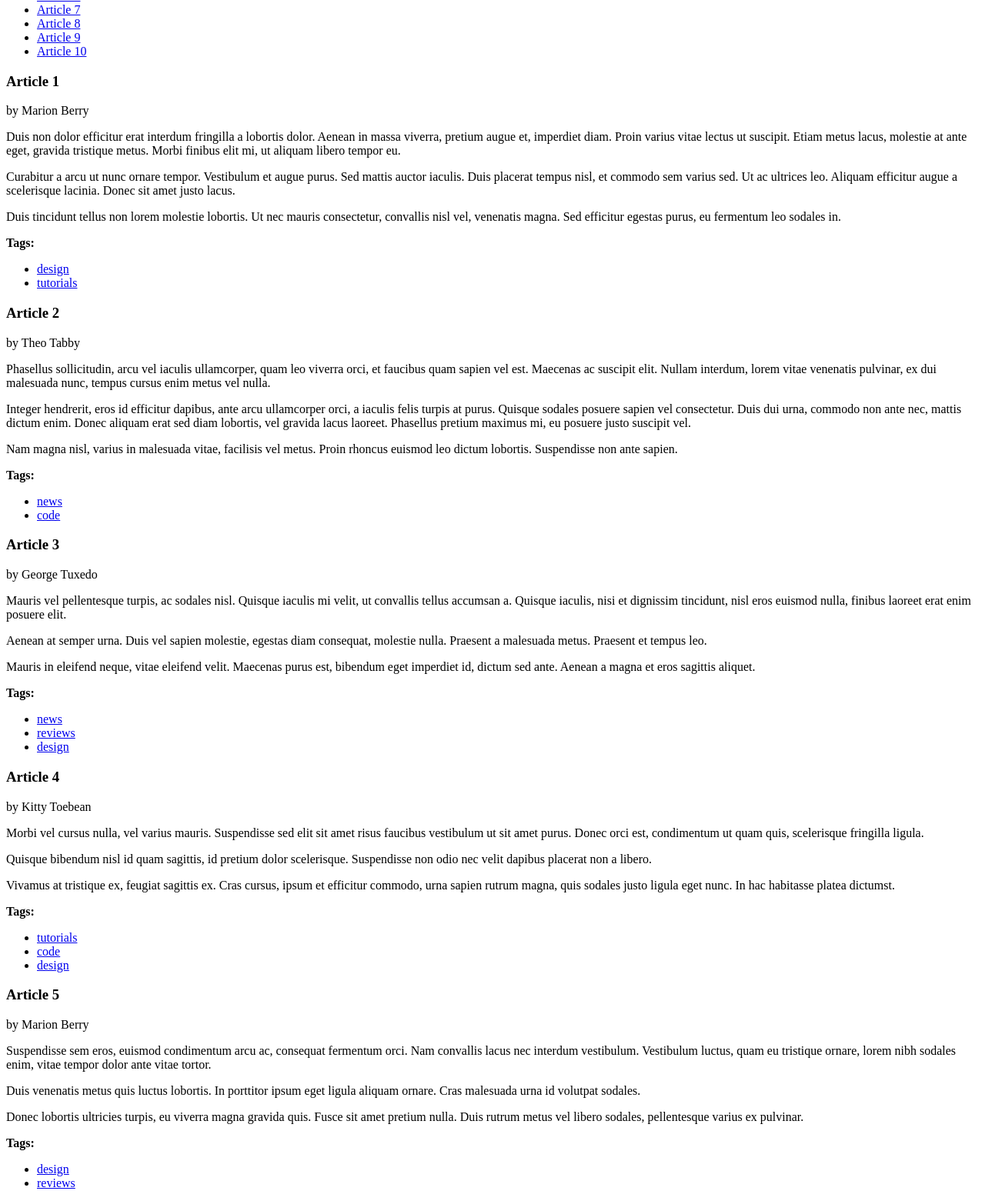
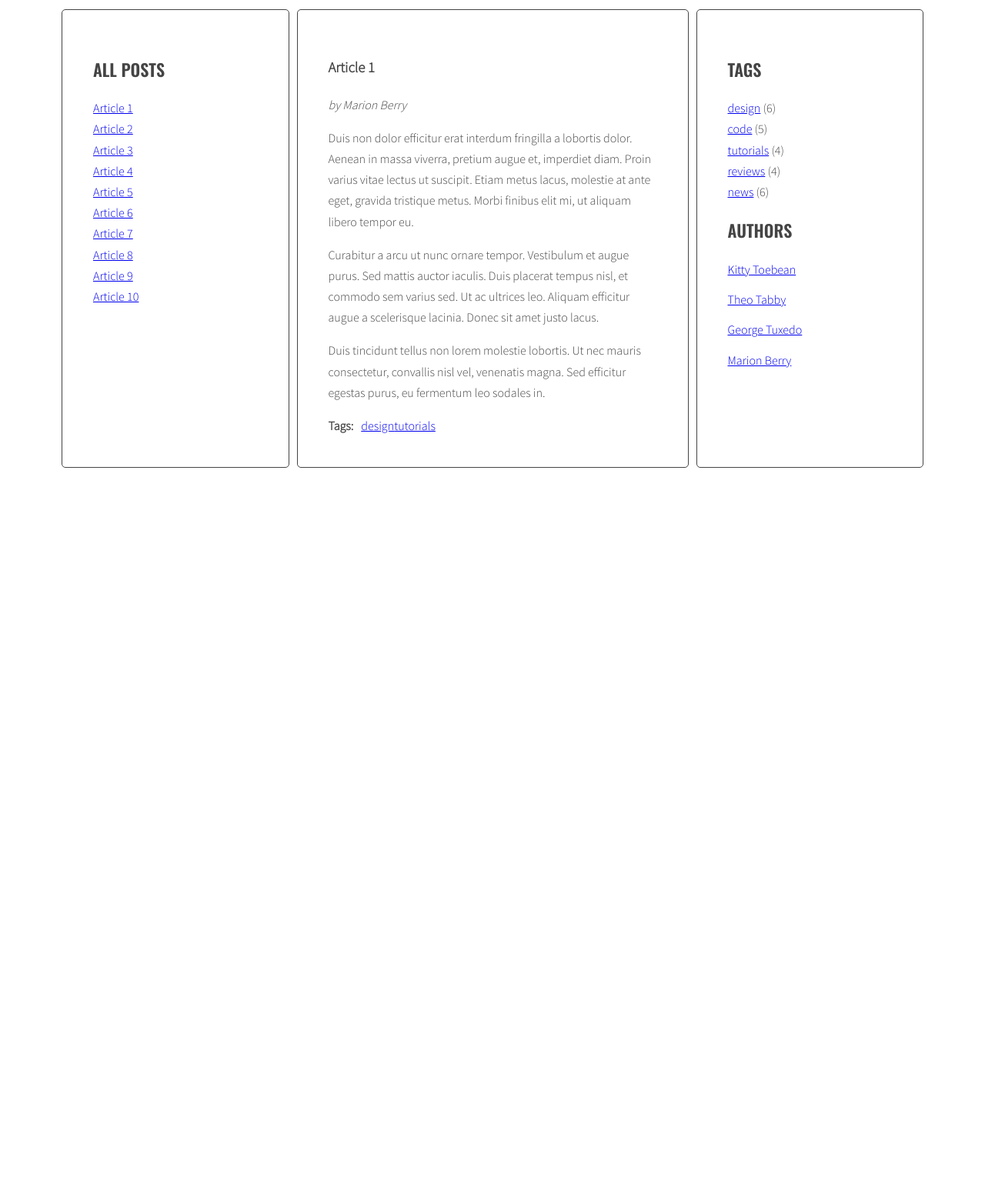
Before and after one commit to alicjadubai/javascript-blog, a website: page index.html in a window 1280 px wide. Shown: the part 231-1792 px from the top of the page at 77% size. After the commit the page ends 847 px from the top, so only its background shows below. Drawn offline with nearby package versions, Linux system fonts and the light colour scheme; files that its build step writes are made by us from their sources.

Commit message:
LastUpdate

```diff
--- a/css/style.css
+++ b/css/style.css
@@ -0,0 +1,111 @@
+
+
+/* Global */
+
+*, *::before, *::after {
+  box-sizing: border-box;
+}
+
+body {
+  background: $color-light;
+  font-family: $font-text;
+  color: $color-dark;
+  font-weight: 300;
+  font-size: 16px;
+  line-height: 1.7;
+}
+
+.container {
+  max-width: 1140px;
+  margin: 0 auto;
+}
+
+.section-title {
+  font-size: 22px;
+  text-transform: uppercase;
+  font-family: $font-header;
+  font-weight: 600;
+  span {
+    text-transform: none;
+    font-weight: 400;
+    color: lighten($color-dark, 20%);
+  }
+}
+
+/* Layout */
+
+.wrapper {
+  display: flex;
+  margin-left: 10px;
+}
+
+.sidebar {
+  flex: 1 0 0;
+}
+
+.posts {
+  flex: 2 0 0;
+}
+
+.sidebar, .posts {
+  background: $color-light;
+  margin-right: 10px;
+  padding: 40px;
+  border: 1px solid $color-dark;
+  border-radius: 5px;
+}
+
+/* Logo */
+
+.logo {
+  font-family: $font-logo;
+  font-weight: 400;
+  font-size: 104px;
+  line-height: 1;
+  text-align: center;
+}
+
+/* Lists */
+
+.list {
+  list-style-type: none;
+  margin: 0;
+  padding: 0;
+  .active {
+    font-weight: bold;
+  }
+}
+
+.list-horizontal {
+  li {
+    display: inline-block;
+  }
+}
+
+/* Authors */
+
+.authors {
+  li {
+    margin-bottom: 12px;
+  }
+}
+
+/* Post */
+
+.post {
+  display: none;
+}
+.post.active {
+  display: block;
+}
+
+.post-author {
+  font-style: italic;
+}
+
+.post-tags {
+  display: flex;
+  p {
+    margin: 0 10px 0 0;
+  }
+}
--- a/index.html
+++ b/index.html
@@ -1,10 +1,13 @@
 <!DOCTYPE html>
 <html lang="en">
+
 <head>
 	<meta charset="utf-8">
 	<meta name="viewport" content="width=device-width, initial-scale=1.0">
-       <title>Blog</title>
-      <link rel="stylesheet" href="/css/style.css">
+	<title>blog</title>
+	<link rel="stylesheet" href="styles.css">
+
+
 </head>
 
 <body>
@@ -13,14 +16,13 @@
     <h1 class="logo">my blog</h1>
     <main class="wrapper">
       <aside class="sidebar">
-
         <h2 class="section-title">All posts</h2>
         <ul class="list titles">
 
         </ul>
       </aside>
       <section class="posts">
-       <article class="post active" id="article-1">
+        <article class="post active" id="article-1" data-tags="design tutorials">
           <h3 class="post-title">Article 1</h3>
           <p class="post-author">by Marion Berry</p>
           <div class="post-content">
@@ -33,12 +35,11 @@
           <div class="post-tags">
             <p><strong>Tags:</strong></p>
             <ul class="list list-horizontal">
-             <li><a href="#">design</a></li>
-             <li><a href="#">tutorials</a></li>
+
             </ul>
           </div>
         </article>
-       <article class="post" id="article-2">
+        <article class="post" id="article-2" data-tags="news code">
           <h3 class="post-title">Article 2</h3>
           <p class="post-author">by Theo Tabby</p>
           <div class="post-content">
@@ -51,12 +52,11 @@
           <div class="post-tags">
             <p><strong>Tags:</strong></p>
             <ul class="list list-horizontal">
-             <li><a href="#">news</a></li>
-             <li><a href="#">code</a></li>
+
             </ul>
           </div>
         </article>
-       <article class="post" id="article-3">
+        <article class="post" id="article-3" data-tags="news reviews design">
           <h3 class="post-title">Article 3</h3>
           <p class="post-author">by George Tuxedo</p>
           <div class="post-content">
@@ -68,13 +68,11 @@
           <div class="post-tags">
             <p><strong>Tags:</strong></p>
             <ul class="list list-horizontal">
-             <li><a href="#">news</a></li>
-             <li><a href="#">reviews</a></li>
-             <li><a href="#">design</a></li>
+
             </ul>
           </div>
         </article>
-       <article class="post" id="article-4">
+        <article class="post" id="article-4" data-tags="tutorials code design">
           <h3 class="post-title">Article 4</h3>
           <p class="post-author">by Kitty Toebean</p>
           <div class="post-content">
@@ -87,13 +85,11 @@
           <div class="post-tags">
             <p><strong>Tags:</strong></p>
             <ul class="list list-horizontal">
-             <li><a href="#">tutorials</a></li>
-             <li><a href="#">code</a></li>
-             <li><a href="#">design</a></li>
+
             </ul>
           </div>
         </article>
-       <article class="post" id="article-5">
+        <article class="post" id="article-5" data-tags="design reviews">
           <h3 class="post-title">Article 5</h3>
           <p class="post-author">by Marion Berry</p>
           <div class="post-content">
@@ -106,12 +102,11 @@
           <div class="post-tags">
             <p><strong>Tags:</strong></p>
             <ul class="list list-horizontal">
-             <li><a href="#">design</a></li>
-             <li><a href="#">reviews</a></li>
+
             </ul>
           </div>
         </article>
-       <article class="post" id="article-6">
+        <article class="post" id="article-6" data-tags="reviews code">
           <h3 class="post-title">Article 6</h3>
           <p class="post-author">by George Tuxedo</p>
           <div class="post-content">
@@ -124,12 +119,11 @@
           <div class="post-tags">
             <p><strong>Tags:</strong></p>
             <ul class="list list-horizontal">
-             <li><a href="#">reviews</a></li>
-             <li><a href="#">code</a></li>
+
             </ul>
           </div>
         </article>
-       <article class="post" id="article-7">
+        <article class="post" id="article-7" data-tags="code news">
           <h3 class="post-title">Article 7</h3>
           <p class="post-author">by Kitty Toebean</p>
           <div class="post-content">
@@ -142,12 +136,11 @@
           <div class="post-tags">
             <p><strong>Tags:</strong></p>
             <ul class="list list-horizontal">
-             <li><a href="#">code</a></li>
-             <li><a href="#">news</a></li>
+
             </ul>
           </div>
         </article>
-       <article class="post" id="article-8">
+        <article class="post" id="article-8" data-tags="news design code">
           <h3 class="post-title">Article 8</h3>
           <p class="post-author">by Theo Tabby</p>
           <div class="post-content">
@@ -160,13 +153,11 @@
           <div class="post-tags">
             <p><strong>Tags:</strong></p>
             <ul class="list list-horizontal">
-             <li><a href="#">news</a></li>
-             <li><a href="#">design</a></li>
-             <li><a href="#">tutorials</a></li>
+
             </ul>
           </div>
         </article>
-       <article class="post" id="article-9">
+        <article class="post" id="article-9" data-tags="news tutorials">
           <h3 class="post-title">Article 9</h3>
           <p class="post-author">by Marion Berry</p>
           <div class="post-content">
@@ -179,12 +170,11 @@
           <div class="post-tags">
             <p><strong>Tags:</strong></p>
             <ul class="list list-horizontal">
-             <li><a href="#">news</a></li>
-             <li><a href="#">tutorials</a></li>
+
             </ul>
           </div>
         </article>
-       <article class="post" id="article-10">
+        <article class="post" id="article-10" data-tags="code design news reviews">
           <h3 class="post-title">Article 10</h3>
           <p class="post-author">by George Tuxedo</p>
           <div class="post-content">
@@ -197,10 +187,7 @@
           <div class="post-tags">
             <p><strong>Tags:</strong></p>
             <ul class="list list-horizontal">
-             <li><a href="#">code</a></li>
-             <li><a href="#">design</a></li>
-             <li><a href="#">news</a></li>
-             <li><a href="#">reviews</a></li>
+
             </ul>
           </div>
         </article>
--- a/js/script.js
+++ b/js/script.js
@@ -1,88 +1,174 @@
-
 'use strict';
 
-function titleClickHandler(event){
-
-  const clickedElement = this;
+function titleClickHandler(event) {
+  event.preventDefault();
   console.log('Link was clicked!');
   console.log(event);
+  const clickedElement = this;
 
+  /*remove class 'active' from all article links*/
+  const activeLinks = document.querySelectorAll('.titles a.active');
 
-  /* remove class 'active' from all article links  */
-  const activeLinks = document.querySelectorAll('.titles a.active');
-  console.log(activeLinks);
-
-  for(let activeLink of activeLinks){
+  for (let activeLink of activeLinks) {
     activeLink.classList.remove('active');
-  console.log('ClassActiveRemoved');
   }
-
-   /* add class 'active' to the clicked link */
-   clickedElement.classList.add('active')
+  /*add class 'active' to the clicked link*/
+  clickedElement.classList.add('active');
   console.log('clickedElement:', clickedElement);
-
-  /* remove class 'active' from all articles */
+  /*remove class 'active' from all articles*/
   const activeArticles = document.querySelectorAll('.posts article.active');
 
-  for(let activeArticle of activeArticles){
+  for (let activeArticle of activeArticles) {
     activeArticle.classList.remove('active');
     console.log('activeArticleRemoved');
   }
-  /* get 'href' attribute from the clicked link */
+  /*get 'href' attribute from the clicked link*/
   const articleSelector = clickedElement.getAttribute('href');
   console.log(articleSelector);
-
-  /* find the correct article using the selector (value of 'href' attribute) Czy ja tu nie musze wskazac jaka czesc html chce przeszukac?*/
+  /*find the correct article using the selector (value of 'href' attribute)*/
   const targetArticle = document.querySelector(articleSelector);
-  console.log(targetArticle)
-
-  /* add class 'active' to the correct article */
+  console.log(targetArticle);
+  /*add class 'active' to the correct article*/
   targetArticle.classList.add('active');
-}
-
-const links = document.querySelectorAll('.titles a');
-
-for(let link of links){
-  link.addEventListener('click', titleClickHandler);
 }
 
 const optArticleSelector = '.post',
   optTitleSelector = '.post-title',
-      optTitleListSelector = '.titles';
+  optTitleListSelector = '.titles',
+  optArticleTagsSelector = '.post-tags .list';
 
-
-function generateTitleLinks(){
-    console.log('titleLinks');
-
-    /* remove contents of titleList */
+function generateTitleLinks() {
+  /*remove contents of titleList*/
   const titleList = document.querySelector(optTitleListSelector);
   console.log(titleList);
-    function clearMessages(){
+  function clearMessages() {
     titleList.innerHTML = '';
-
   }
-     /* for each article */
+  /*for each article*/
   const articles = document.querySelectorAll(optArticleSelector);
+  /*jak zmienie na to const articles = document.querySelectorAll(optArticleSelector + customSelector);
+  to mam komuniktt,ze customSelector is not defined*/
 
   let html = '';
 
-    for(let article of articles){
-      /* get the article id */
+  for (let article of articles) {
+    /*get the article id*/
     const articleId = article.getAttribute('id');
     console.log(articleId);
-      /* find the title element */
+    /*find the title element*/
     const articleTitle = article.querySelector(optTitleSelector).innerHTML;
     console.log(articleTitle);
-      /* create HTML of the link */
-      const linkHTML = '<li><a href="#' + articleId + '"><span>' + articleTitle + '</span></a></li>';
+    /*create HTML of the link*/
+    const linkHTML =
+      '<li><a href="#' +
+      articleId +
+      '"><span>' +
+      articleTitle +
+      '</span></a></li>';
     console.log(linkHTML);
-      /* insert link into titleList */
+    /*insert link into titleList*/
     html = html + linkHTML;
     console.log(html);
   }
-
   titleList.innerHTML = html;
 
+  const links = document.querySelectorAll('.titles a');
+  console.log('links', links);
+
+  for (let link of links) {
+    link.addEventListener('click', titleClickHandler);
+  }
 }
 
 generateTitleLinks();
+
+/*6.2. Dodajemy tagi do artykułu*/
+function generateTags() {
+  /* find all articles */
+  const articles = document.querySelectorAll('.posts .post');
+  console.log(articles);
+
+  /* START LOOP: for every article: */
+  for (let article of articles) {
+    console.log(article);
+
+    /* find tags wrapper */
+    const wrapper = article.querySelector(optArticleTagsSelector);
+    console.log('wrapper', wrapper);
+
+    /* make html variable with empty string */
+    let html = '';
+    /* get tags from data-tags attribute */
+    const articleTags = article.getAttribute('data-tags');
+    console.log('tags', articleTags);
+
+    /* split tags into array */
+    const articleTagsArray = articleTags.split(' ');
+    console.log('array', articleTagsArray);
+
+    /* START LOOP: for each tag */
+    for (let tag of articleTagsArray) {
+      console.log('tag', tag);
+      /* generate HTML of the link */
+      const linkTag =
+        '<li><a href="#tag' + '-' + tag + '"><span>' + tag + '</span></a></li>';
+      console.log('linktag', linkTag);
+
+      /* add generated code to html variable */
+      html = html + linkTag;
+      console.log('html tag', html);
+    }
+
+    /* insert HTML of all the links into the tags wrapper  Houston we have a problem*/
+    wrapper.innerHTML = html;
+    console.log('wrapper', html);
+    /* END LOOP: for each tag */
+  }
+
+  /* END LOOP: for every article: */
+}
+
+generateTags();
+
+/*Dodajemy akcję po kliknięciu w tag*/
+function tagClickHandler(event) {
+  /* prevent default action for this event */
+  event.preventDefault();
+  console.log('Link was clicked!');
+  console.log(event);
+
+  /* make new constant named "clickedElement" and give it the value of "this" */
+  const clickedElement = this;
+  /* make a new constant "href" and read the attribute "href" of the clicked element */
+  const href = clickedElement.getAttribute('href');
+  /* make a new constant "tag" and extract tag from the "href" constant */
+  const tag = href.querySelector('tag');
+  console.log('href', tag);
+  /* find all tag links with class active */
+  const tagLinks = document.querySelectorAll('a.active[href^="#tag-"]');
+  /* START LOOP: for each active tag link */
+  for (let tagLink of tagLinks) {
+    /* remove class active */
+    tagLink.classList.remove("active");
+    /* END LOOP: for each active tag link */
+  }
+  /* find all tag links with "href" attribute equal to the "href" constant */
+  const hrefLinks = href.querySelectorAll('href');
+  /* START LOOP: for each found tag link */
+  for (let hrefLink of hrefLinks) {
+    /* add class active */
+    hrefLink.classList.add('active');
+    /* END LOOP: for each found tag link */
+  }
+  /* execute function "generateTitleLinks" with article selector as argument */
+  generateTitleLinks('[data-tags~="' + tag + '"]');
+}
+
+function addClickListenersToTags() {
+  /* find all links to tags */
+  /* START LOOP: for each link */
+  /* add tagClickHandler as event listener for that link */
+  /* END LOOP: for each link */
+}
+
+addClickListenersToTags();
```
Also changed, not shown: style.css (added). Lines whose indentation alone changed are shown as unchanged.
